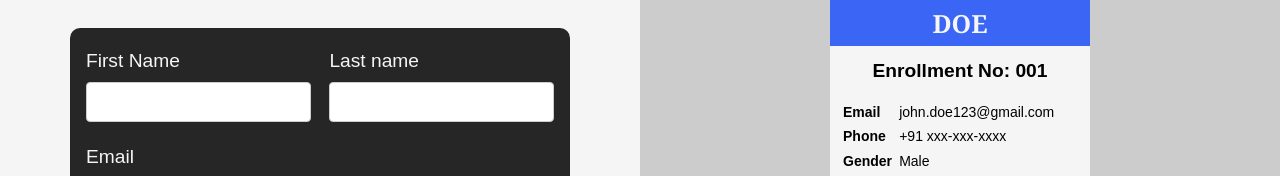
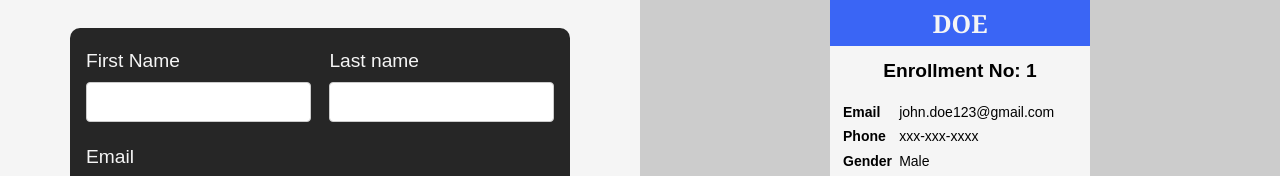
Before and after one commit to abhishekspawar/LGMVIP-Web-Dev-Task-3, a plain HTML site: page index.html in a window 1280 px wide. Shown: the part 137-313 px from the top of the page. Drawn offline with Linux system fonts and the light colour scheme.

Commit message:
Update index.html

```diff
--- a/index.html
+++ b/index.html
@@ -72,7 +72,7 @@
                         <p>JOHN</p>
                         <p>DOE</p>
                     </div>
-                    <div class="middle"><p>Enrollment No: 001</p></div>
+                    <div class="middle"><p>Enrollment No: 1</p></div>
                     <div class="lower">
                         <div class="lower-left">
                             <span >Email</span>
@@ -83,7 +83,7 @@
                         <div class="lower-right">
 
                             <span>john.doe123@gmail.com</span>
-                            <span>+91 xxx-xxx-xxxx</span>
+                            <span>xxx-xxx-xxxx</span>
                             <span>Male</span>
                             <span>Mumbai, Maharashtra</span>
                         </div>
```
